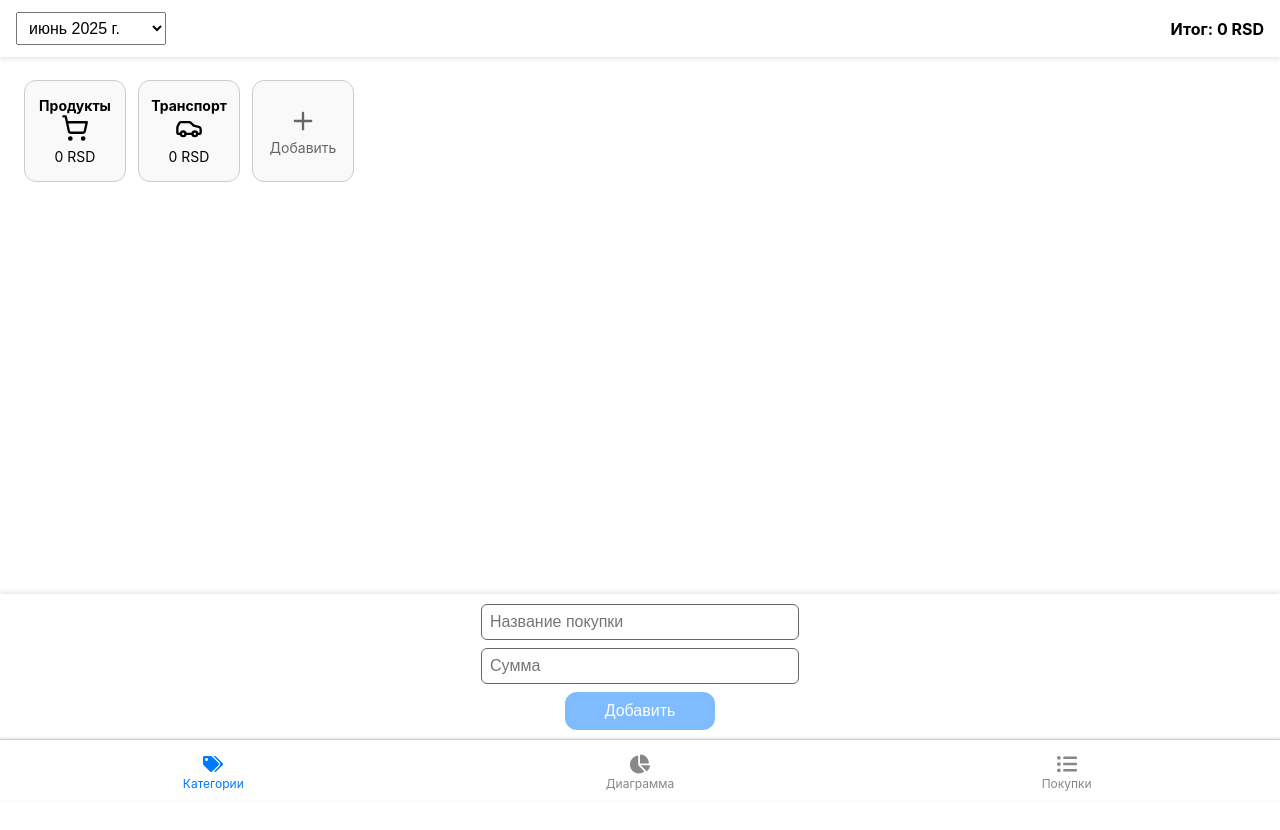
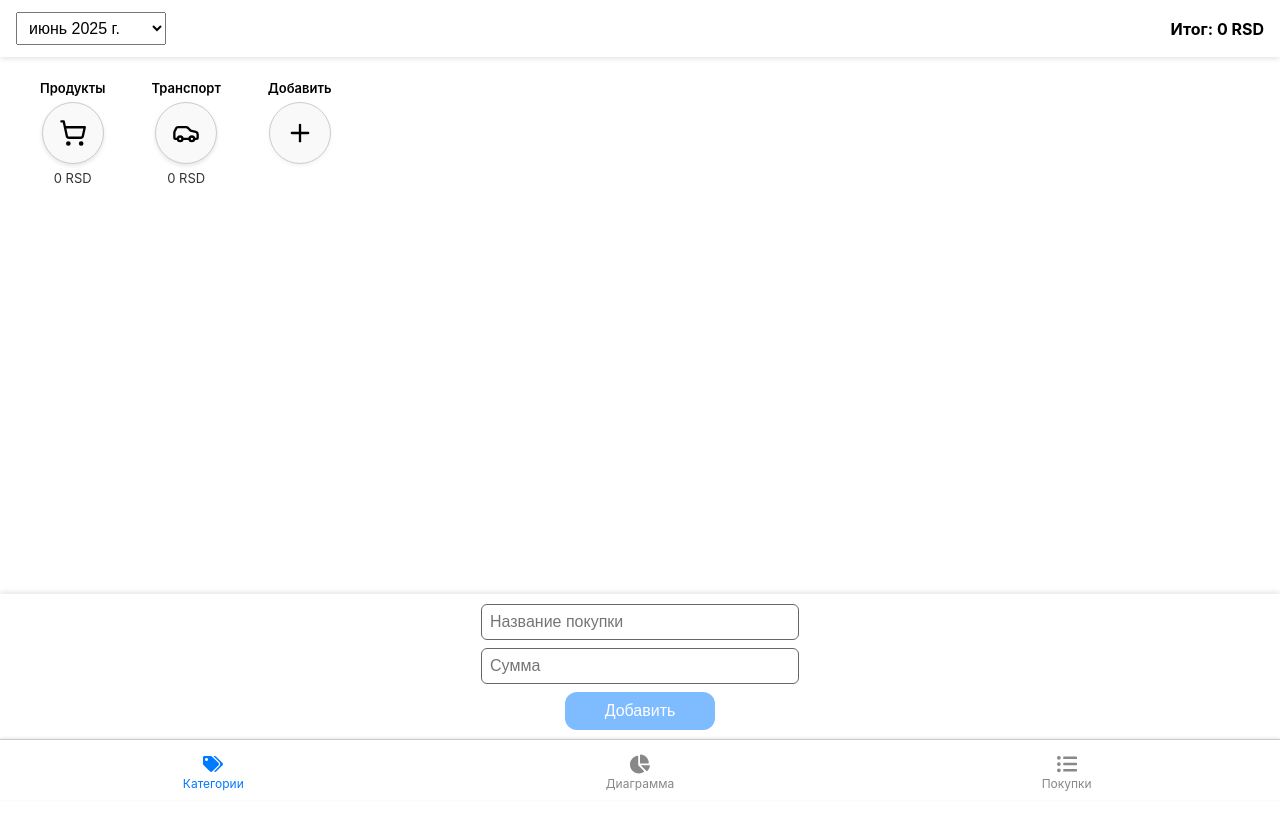
Before and after one commit to n0rg3/budget, a React (Vite) app: page /#/categories in a window 1280 px wide. Shown: the top 830 px of the page. Built offline with nearby package versions, Linux system fonts and the light colour scheme.

Commit message:
circle icons

```diff
--- a/src/pages/CategoriesView.tsx
+++ b/src/pages/CategoriesView.tsx
@@ -121,7 +121,7 @@ function CategoriesView({
           alignItems: "center",
           boxShadow: "0 2px 5px rgba(0, 0, 0, 0.1)",
           boxSizing: "border-box",
-          width: "100vw", // Полная ширина окна
+          width: "100vw",
         }}
       >
         <select
@@ -140,18 +140,17 @@ function CategoriesView({
         </div>
       </div>
 
-      {/* Категории */}
+      {/* Сетка категорий */}
       <div
         style={{
           marginTop: 72,
           marginBottom: 180,
           padding: "0 16px",
-          height: "calc(450vh - 252px)",
-          overflowY: "auto",
-          display: "flex",
-          flexWrap: "wrap",
-          gap: 12,
-          alignContent: "flex-start",
+          display: "grid",
+          gridTemplateColumns: "repeat(auto-fill, minmax(90px, 1fr))",
+          gap: 16,
+          justifyItems: "center",
+          alignContent: "start",
           WebkitUserSelect: "none",
           userSelect: "none",
         }}
@@ -178,24 +177,35 @@ function CategoriesView({
                 handleLongPress(cat);
               }}
               style={{
+                width: 90,
+                textAlign: "center",
                 cursor: "pointer",
-                textAlign: "center",
-                borderRadius: 12,
-                padding: 10,
-                border: isSelected ? "1px solid blue" : "1px solid #ccc",
-                background: isSelected ? "#e0f0ff" : "#f9f9f9",
-                width: 80,
-                height: 80,
-                display: "flex",
-                flexDirection: "column",
-                alignItems: "center",
-                justifyContent: "center",
                 userSelect: "none",
               }}
             >
-              <div style={{ fontSize: 14, fontWeight: "bold" }}>{cat.name}</div>
-              {Icon && <Icon size={28} />}
-              <div style={{ fontSize: 14, marginTop: 6 }}>{sumByCategory} RSD</div>
+              <div style={{ fontSize: 13, fontWeight: 600, marginBottom: 6 }}>
+                {cat.name}
+              </div>
+              <div
+                style={{
+                  width: 60,
+                  height: 60,
+                  borderRadius: "50%",
+                  background: isSelected ? "#e0f0ff" : "#f9f9f9",
+                  border: isSelected ? "2px solid #007bff" : "1px solid #ccc",
+                  display: "flex",
+                  alignItems: "center",
+                  justifyContent: "center",
+                  margin: "0 auto 6px",
+                  boxShadow: "0 2px 4px rgba(0,0,0,0.1)",
+                  transition: "0.2s",
+                }}
+              >
+                {Icon && <Icon size={28} />}
+              </div>
+              <div style={{ fontSize: 13, color: "#333" }}>
+                {sumByCategory} RSD
+              </div>
             </div>
           );
         })}
@@ -204,24 +214,31 @@ function CategoriesView({
         <div
           onClick={() => setShowAddModal(true)}
           style={{
+            width: 90,
+            textAlign: "center",
             cursor: "pointer",
-            textAlign: "center",
-            borderRadius: 12,
-            padding: 10,
-            border: "1px solid #ccc",
-            background: "#f9f9f9",
-            width: 80,
-            height: 80,
-            display: "flex",
-            flexDirection: "column",
-            alignItems: "center",
-            justifyContent: "center",
-            color: "#666",
             userSelect: "none",
           }}
         >
-          <PlusIcon size={28} />
-          <div style={{ fontSize: 14, marginTop: 4 }}>Добавить</div>
+          <div style={{ fontSize: 13, fontWeight: 600, marginBottom: 6 }}>
+            Добавить
+          </div>
+          <div
+            style={{
+              width: 60,
+              height: 60,
+              borderRadius: "50%",
+              background: "#f9f9f9",
+              border: "1px solid #ccc",
+              display: "flex",
+              alignItems: "center",
+              justifyContent: "center",
+              margin: "0 auto 6px",
+              boxShadow: "0 2px 4px rgba(0,0,0,0.05)",
+            }}
+          >
+            <PlusIcon size={28} />
+          </div>
         </div>
       </div>
 
```
